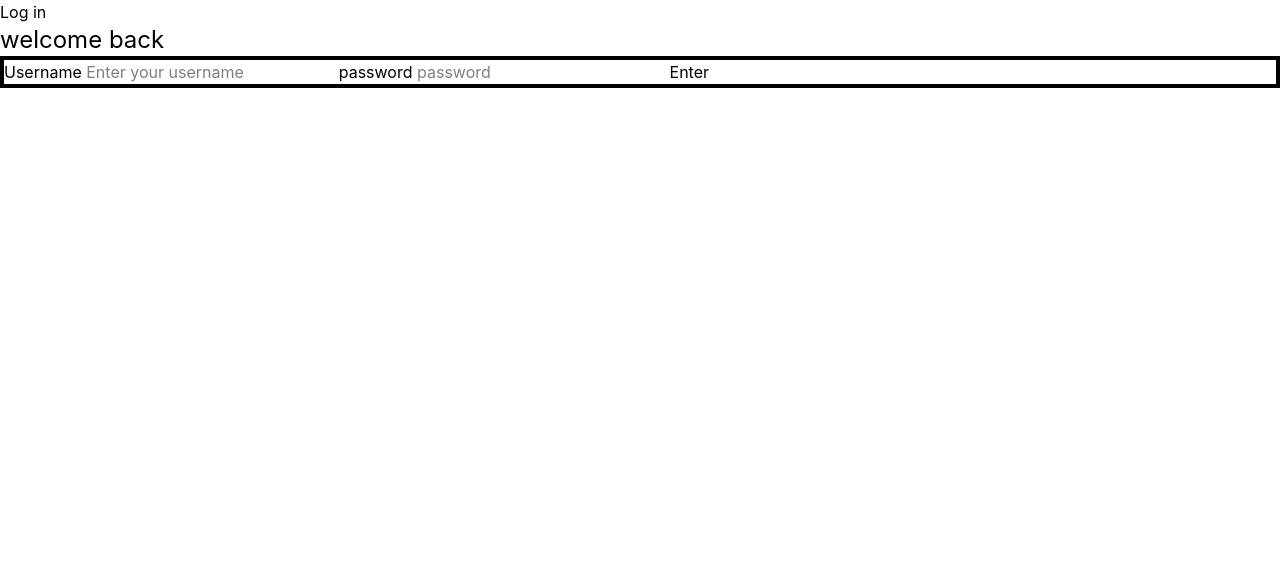
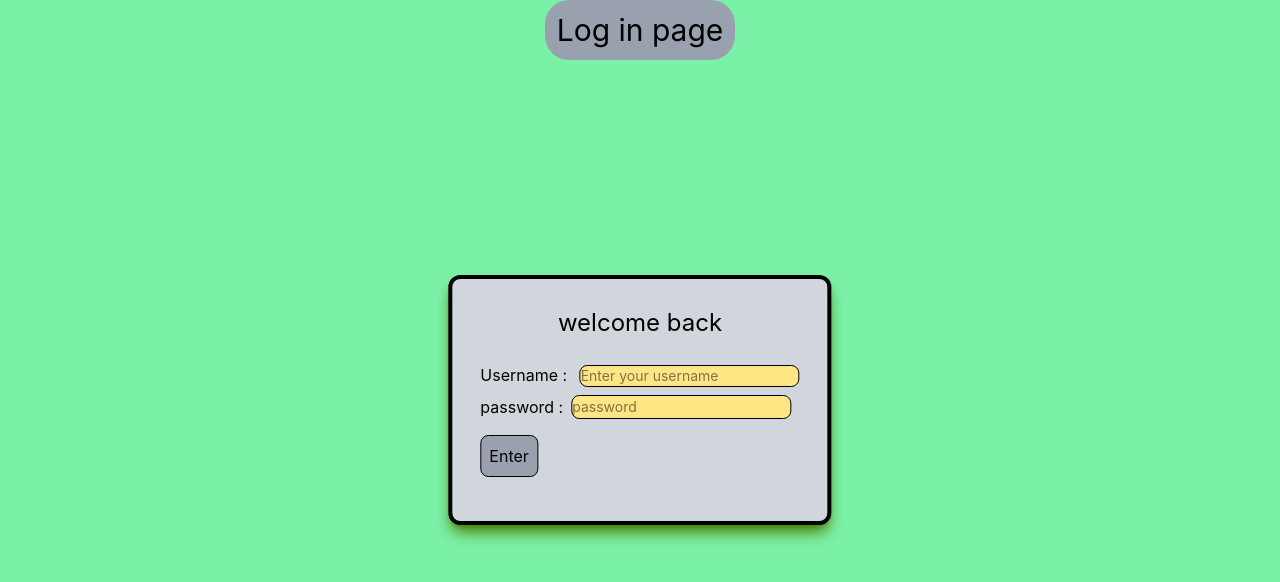
Before and after one commit to Vang-er/Hacker-Warehouse, a Django app: page /test/log in a window 1280 px wide. Shown: the top 582 px of the page. Run offline with Django 5.2, Linux system fonts and the light colour scheme.

Commit message:
log in page

```diff
--- a/front-end/index.html
+++ b/front-end/index.html
@@ -4,6 +4,7 @@
 <html>
   <head>
     <link rel="stylesheet" href="{% static 'css/output.css' %}" />
+    <!--<link rel="stylesheet" href="../static/css/output.css" />-->
   </head>
   <body class="bg-green-300 text-black">
     <nav
--- a/front-end/login.html
+++ b/front-end/login.html
@@ -2,22 +2,30 @@
 <!doctype html>
 <html>
   <head>
+    <!--<link rel="stylesheet" href="../static/css/output.css" />
+-->
     <link rel="stylesheet" href="{% static 'css/output.css' %}" />
     <title>log in</title>
   </head>
-  <body>
-    <h1>
-      Log in
+  <body class="bg-green-300">
+    <h1 class="text-center text-3xl bg-gray-400 w-fit rounded-3xl p-3 m-auto">
+      Log in page
     </h1>
-    <p class="text-2xl">
+
+
+    <form class="bg-gray-300 shadow-lg shadow-lime-700 flex-col border-4 rounded-xl flex absolute top-[50%] left-[50%] translate-x-[-50%] translate-y-[-50%] p-7">
+          <p class="text-2xl text-center mb-6">
       welcome back</p>
-
-    <form class="border-4 rounded-b-lg">
-      <label>Username</label>
-      <input type="text" requierd placeholder="Enter your username">
-      <label>password</label>
-      <input type="password" required placeholder="password">
-      <button type="submit">Enter</button>
+      <div>
+      <label>Username : </label>
+      <input type="text" name="username" requierd placeholder="Enter your username" class="border rounded-lg text-sm ml-2 bg-amber-200">
+      </div>
+      <div class="flex flex-row mt-2">
+      <label>password : </label>
+      <input type="password" name="password" required placeholder="password" class="border rounded-lg text-sm ml-2 bg-amber-200">
+      </div>
+      <button type="submit" class="
+     m-4 p-2 rounded-lg border w-fit  cursor-pointer ml-0 bg-gray-400" >Enter</button>
     </form>
 
 
--- a/static/css/output.css
+++ b/static/css/output.css
@@ -11,6 +11,7 @@
     --color-red-500: oklch(63.7% 0.237 25.331);
     --color-red-600: oklch(57.7% 0.245 27.325);
     --color-amber-200: oklch(92.4% 0.12 95.746);
+    --color-lime-700: oklch(53.2% 0.157 131.589);
     --color-green-100: oklch(96.2% 0.044 156.743);
     --color-green-200: oklch(92.5% 0.084 155.995);
     --color-green-300: oklch(87.1% 0.15 154.449);
@@ -29,12 +30,17 @@
     --text-sm--line-height: calc(1.25 / 0.875);
     --text-2xl: 1.5rem;
     --text-2xl--line-height: calc(2 / 1.5);
+    --text-3xl: 1.875rem;
+    --text-3xl--line-height: calc(2.25 / 1.875);
     --text-6xl: 3.75rem;
     --text-6xl--line-height: 1;
     --font-weight-bold: 700;
     --font-weight-black: 900;
     --radius-md: 0.375rem;
+    --radius-lg: 0.5rem;
+    --radius-xl: 0.75rem;
     --radius-2xl: 1rem;
+    --radius-3xl: 1.5rem;
     --radius-4xl: 2rem;
     --default-transition-duration: 150ms;
     --default-transition-timing-function: cubic-bezier(0.4, 0, 0.2, 1);
@@ -215,8 +221,8 @@
   .top-2 {
     top: calc(var(--spacing) * 2);
   }
-  .top-auto {
-    top: auto;
+  .top-\[50\%\] {
+    top: 50%;
   }
   .right-1 {
     right: var(--spacing);
@@ -251,8 +242,8 @@
   .left-1\/2 {
     left: calc(1 / 2 * 100%);
   }
-  .left-auto {
-    left: auto;
+  .left-\[50\%\] {
+    left: 50%;
   }
   .z-40 {
     z-index: 40;
@@ -260,8 +251,14 @@
   .z-50 {
     z-index: 50;
   }
+  .m-4 {
+    margin: calc(var(--spacing) * 4);
+  }
   .m-10 {
     margin: calc(var(--spacing) * 10);
+  }
+  .m-auto {
+    margin: auto;
   }
   .mx-2 {
     margin-inline: calc(var(--spacing) * 2);
@@ -272,8 +269,26 @@
   .my-auto {
     margin-block: auto;
   }
+  .mt-2 {
+    margin-top: calc(var(--spacing) * 2);
+  }
   .mt-3 {
     margin-top: calc(var(--spacing) * 3);
+  }
+  .mb-2 {
+    margin-bottom: calc(var(--spacing) * 2);
+  }
+  .mb-6 {
+    margin-bottom: calc(var(--spacing) * 6);
+  }
+  .ml-0 {
+    margin-left: 0px;
+  }
+  .ml-0\.5 {
+    margin-left: calc(var(--spacing) * 0.5);
+  }
+  .ml-2 {
+    margin-left: calc(var(--spacing) * 2);
   }
   .block {
     display: block;
@@ -365,8 +338,8 @@
   .w-65 {
     width: calc(var(--spacing) * 65);
   }
-  .w-100 {
-    width: calc(var(--spacing) * 100);
+  .w-fit {
+    width: fit-content;
   }
   .w-full {
     width: 100%;
@@ -382,12 +355,12 @@
     --tw-translate-x: calc(calc(1 / 2 * 100%) * -1);
     translate: var(--tw-translate-x) var(--tw-translate-y);
   }
-  .translate-x-3 {
-    --tw-translate-x: calc(var(--spacing) * 3);
+  .translate-x-5 {
+    --tw-translate-x: calc(var(--spacing) * 5);
     translate: var(--tw-translate-x) var(--tw-translate-y);
   }
-  .translate-x-5 {
-    --tw-translate-x: calc(var(--spacing) * 5);
+  .translate-x-\[-50\%\] {
+    --tw-translate-x: -50%;
     translate: var(--tw-translate-x) var(--tw-translate-y);
   }
   .-translate-y-1 {
@@ -398,11 +371,21 @@
     --tw-translate-y: calc(calc(1 / 2 * 100%) * -1);
     translate: var(--tw-translate-x) var(--tw-translate-y);
   }
+  .translate-y-\[-50\%\] {
+    --tw-translate-y: -50%;
+    translate: var(--tw-translate-x) var(--tw-translate-y);
+  }
   .cursor-pointer {
     cursor: pointer;
   }
   .resize {
     resize: both;
+  }
+  .flex-col {
+    flex-direction: column;
+  }
+  .flex-row {
+    flex-direction: row;
   }
   .flex-wrap {
     flex-wrap: wrap;
@@ -410,45 +393,55 @@
   .items-center {
     align-items: center;
   }
-  .justify-between {
-    justify-content: space-between;
-  }
   .justify-center {
     justify-content: center;
   }
   .gap-3 {
     gap: calc(var(--spacing) * 3);
   }
+  .rounded {
+    border-radius: 0.25rem;
+  }
   .rounded-2xl {
     border-radius: var(--radius-2xl);
+  }
+  .rounded-3xl {
+    border-radius: var(--radius-3xl);
   }
   .rounded-4xl {
     border-radius: var(--radius-4xl);
   }
+  .rounded-\[20px\] {
+    border-radius: 20px;
+  }
+  .rounded-lg {
+    border-radius: var(--radius-lg);
+  }
   .rounded-md {
     border-radius: var(--radius-md);
+  }
+  .rounded-xl {
+    border-radius: var(--radius-xl);
+  }
+  .rounded-l {
+    border-top-left-radius: 0.25rem;
+    border-bottom-left-radius: 0.25rem;
+  }
+  .rounded-b-lg {
+    border-bottom-right-radius: var(--radius-lg);
+    border-bottom-left-radius: var(--radius-lg);
+  }
+  .rounded-b-xl {
+    border-bottom-right-radius: var(--radius-xl);
+    border-bottom-left-radius: var(--radius-xl);
   }
   .border {
     border-style: var(--tw-border-style);
     border-width: 1px;
   }
-  .border-2 {
-    border-style: var(--tw-border-style);
-    border-width: 2px;
-  }
   .border-4 {
     border-style: var(--tw-border-style);
     border-width: 4px;
-  }
-  .border-b {
-    border-bottom-style: var(--tw-border-style);
-    border-bottom-width: 1px;
-  }
-  .border-gray-600 {
-    border-color: var(--color-gray-600);
-  }
-  .border-b-gray-600 {
-    border-bottom-color: var(--color-gray-600);
   }
   .bg-amber-200 {
     background-color: var(--color-amber-200);
@@ -480,35 +467,23 @@
   .bg-gray-600 {
     background-color: var(--color-gray-600);
   }
-  .bg-green-100 {
-    background-color: var(--color-green-100);
-  }
-  .bg-green-200 {
-    background-color: var(--color-green-200);
-  }
   .bg-green-300 {
     background-color: var(--color-green-300);
   }
-  .bg-green-500 {
-    background-color: var(--color-green-500);
-  }
-  .bg-green-950 {
-    background-color: var(--color-green-950);
-  }
-  .bg-red-500 {
-    background-color: var(--color-red-500);
+  .p-1 {
+    padding: var(--spacing);
   }
   .p-2 {
     padding: calc(var(--spacing) * 2);
   }
+  .p-3 {
+    padding: calc(var(--spacing) * 3);
+  }
+  .p-7 {
+    padding: calc(var(--spacing) * 7);
+  }
   .px-1 {
     padding-inline: var(--spacing);
-  }
-  .px-2 {
-    padding-inline: calc(var(--spacing) * 2);
-  }
-  .px-3 {
-    padding-inline: calc(var(--spacing) * 3);
   }
   .px-4 {
     padding-inline: calc(var(--spacing) * 4);
@@ -525,6 +500,9 @@
   .py-4 {
     padding-block: calc(var(--spacing) * 4);
   }
+  .text-center {
+    text-align: center;
+  }
   .align-middle {
     vertical-align: middle;
   }
@@ -532,9 +510,9 @@
     font-size: var(--text-2xl);
     line-height: var(--tw-leading, var(--text-2xl--line-height));
   }
-  .text-6xl {
-    font-size: var(--text-6xl);
-    line-height: var(--tw-leading, var(--text-6xl--line-height));
+  .text-3xl {
+    font-size: var(--text-3xl);
+    line-height: var(--tw-leading, var(--text-3xl--line-height));
   }
   .text-sm {
     font-size: var(--text-sm);
@@ -567,6 +539,16 @@
   .shadow-\[0_4px_0_\#999\] {
     --tw-shadow: 0 4px 0 var(--tw-shadow-color, #999);
     box-shadow: var(--tw-inset-shadow), var(--tw-inset-ring-shadow), var(--tw-ring-offset-shadow), var(--tw-ring-shadow), var(--tw-shadow);
+  }
+  .shadow-lg {
+    --tw-shadow: 0 10px 15px -3px var(--tw-shadow-color, rgb(0 0 0 / 0.1)), 0 4px 6px -4px var(--tw-shadow-color, rgb(0 0 0 / 0.1));
+    box-shadow: var(--tw-inset-shadow), var(--tw-inset-ring-shadow), var(--tw-ring-offset-shadow), var(--tw-ring-shadow), var(--tw-shadow);
+  }
+  .shadow-lime-700 {
+    --tw-shadow-color: oklch(53.2% 0.157 131.589);
+    @supports (color: color-mix(in lab, red, red)) {
+      --tw-shadow-color: color-mix(in oklab, var(--color-lime-700) var(--tw-shadow-alpha), transparent);
+    }
   }
   .outline {
     outline-style: var(--tw-outline-style);
```
Also changed, not shown: other parts of static/css/output.css (+0 -84 lines).
